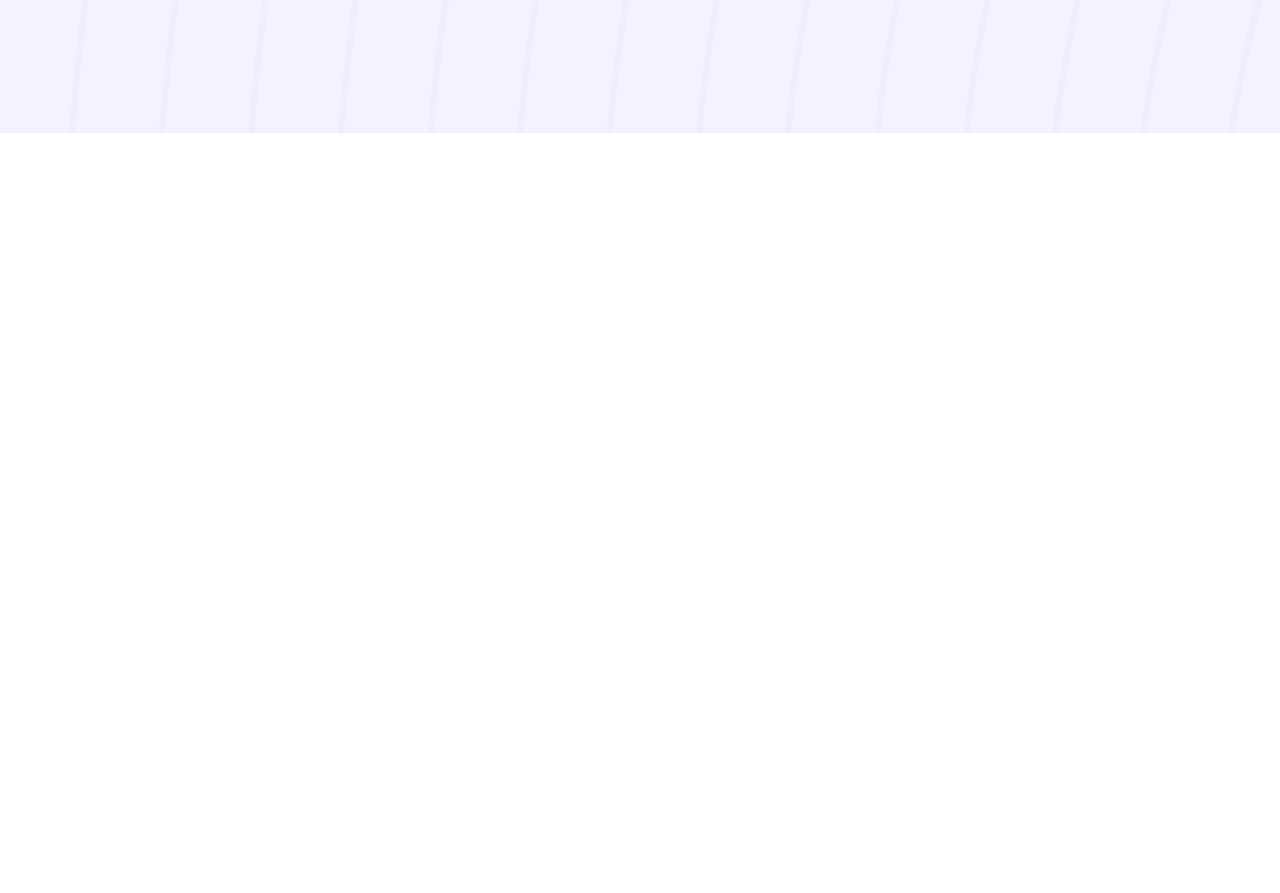
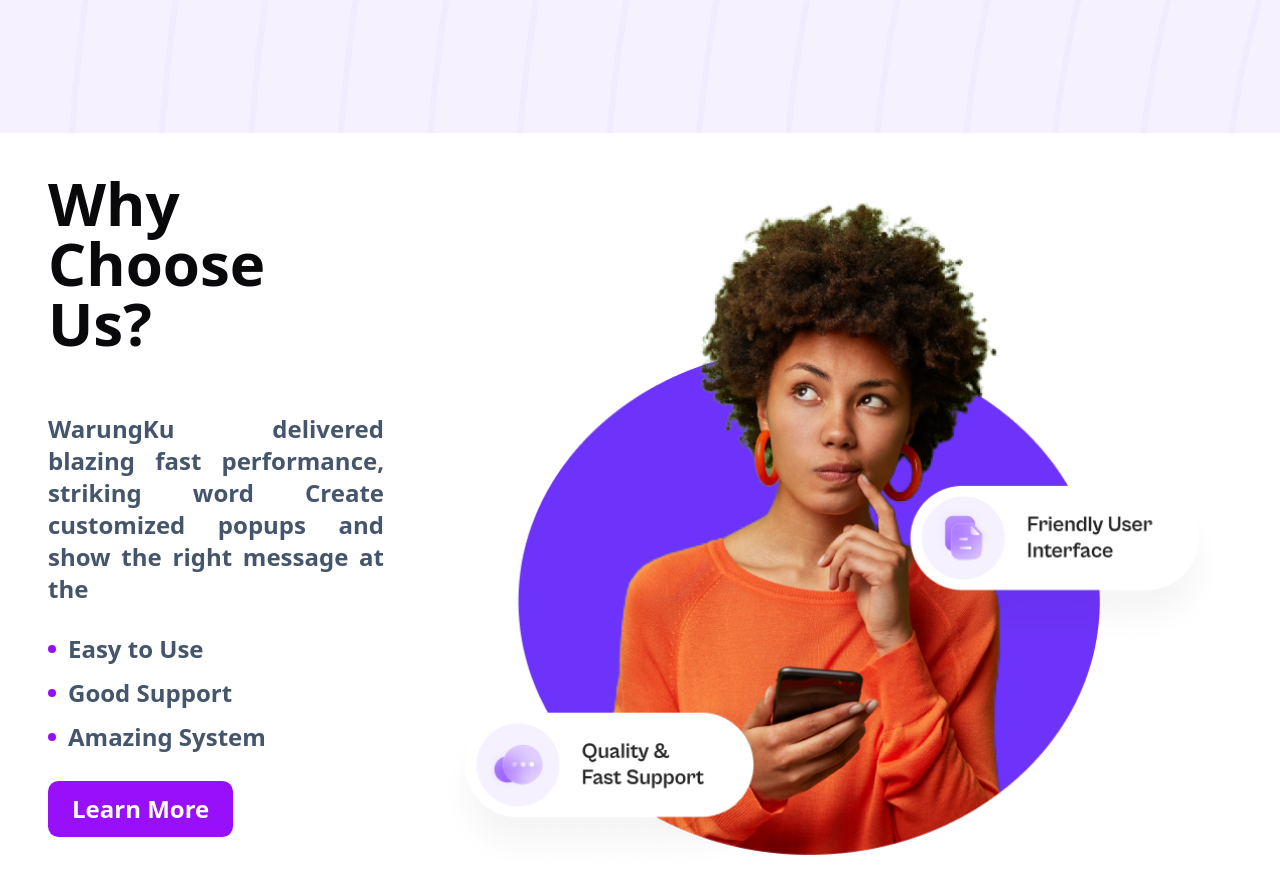
Before and after one commit to RadityaRevanto/WarungKu, a Next.js app: page / in a window 1280 px wide. Shown: the part 2940-3833 px from the top of the page. Before the commit the page ends 3073 px from the top, so only its background shows below. Built offline with nearby package versions, Linux system fonts and the light colour scheme.

Commit message:
nambah section choose-us

```diff
--- a/src/app/page.tsx
+++ b/src/app/page.tsx
@@ -3,6 +3,7 @@
 import Navbar from "@/src/components/layouts/navbar";
 import Produk from "../components/sections/produk";
 import About from "../components/sections/about";
+import Choseus from "../components/sections/chose-us";
 
 export default function Home() {
   return (
@@ -11,6 +12,7 @@
       <Hero />
       <Produk />
       <About />
+      <Choseus />
     </div>
   );
 }
--- /dev/null
+++ b/src/components/sections/chose-us.tsx
@@ -0,0 +1,46 @@
+
+
+export default function Choseus() {
+    return (
+        <section id="choseus" className="relative min-h-screen w-full overflow-hidden">
+            <div className="container mx-auto px-4">
+                <div className="xl:flex xl:flex-row-reverse xl:items-center xl:justify-center xl:gap-12 xl:px-8">
+                    <div className="mx-auto md:w-140 xl:mx-0 xl:mt-0 xl:flex-shrink-0 xl:w-200">
+                        <img
+                            src="/assets/images/choseus/icon-choseus.png"
+                            alt="About decor"
+                            className="h-full w-full object-cover"
+                        />
+                    </div>
+                    <div className="mx-auto mt-7 xl:mx-0 xl:mt-0 xl:flex-1 xl:max-w-2xl">
+                        <h1 className="font-semibold text-4xl text-center md:text-6xl xl:text-left">
+                            Why Choose Us?
+                        </h1>
+                        <p className="text-justify font-semibold text-slate-600 mt-5 px-5 md:text-2xl md:px-15 md:mt-10 xl:px-0 xl:mt-15">
+                            WarungKu delivered blazing fast performance, striking word Create customized popups and show the right message at the
+                        </p>
+                        <div className="mt-5 px-5 md:text-2xl md:mt-10 xl:px-0 xl:mt-7">
+                            <ul className="space-y-3">
+                                <li className="flex items-center text-slate-600 font-semibold">
+                                    <span className="w-2 h-2 bg-purple-600 rounded-full mr-3"></span>
+                                    Easy to Use
+                                </li>
+                                <li className="flex items-center text-slate-600 font-semibold">
+                                    <span className="w-2 h-2 bg-purple-600 rounded-full mr-3"></span>
+                                    Good Support
+                                </li>
+                                <li className="flex items-center text-slate-600 font-semibold">
+                                    <span className="w-2 h-2 bg-purple-600 rounded-full mr-3"></span>
+                                    Amazing System
+                                </li>
+                            </ul>
+                            <button className="mt-7 bg-purple-600 text-white font-semibold px-6 py-3 rounded-lg hover:bg-purple-700 transition-colors">
+                                Learn More
+                            </button>
+                        </div>
+                    </div>
+                </div>
+            </div>
+        </section>
+    );
+}
```
Also changed, not shown: public/assets/images/choseus/icon-choseus.png (added).
